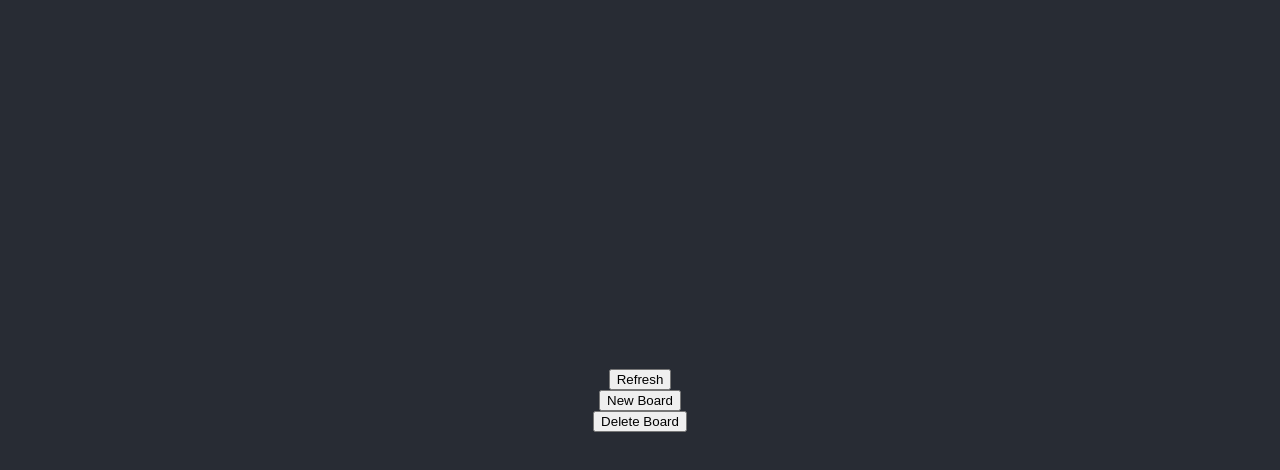
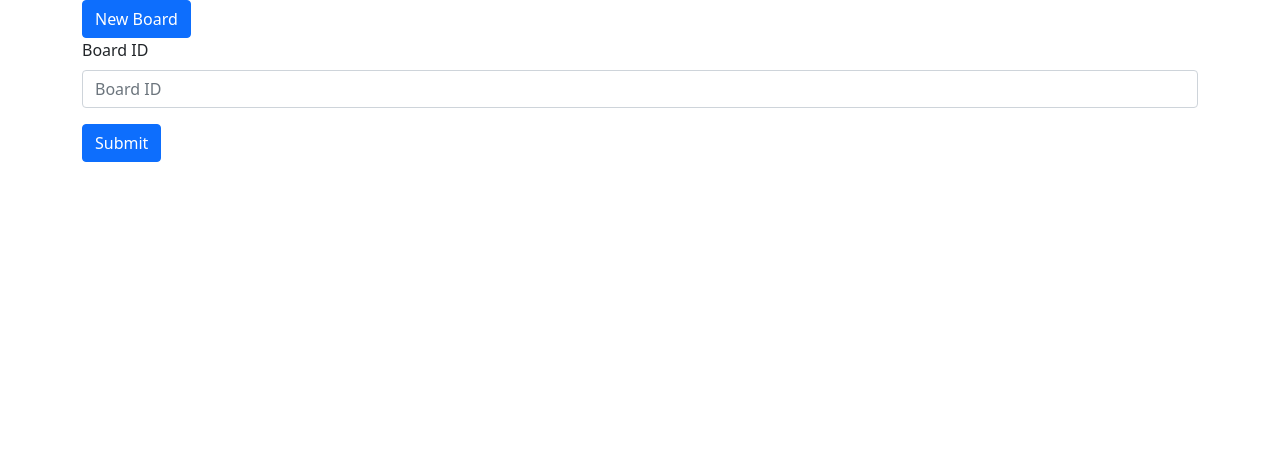
Before and after one commit to jldoorn/instantshare, a React (Create React App) app in the folder frontend/instantshare/: page / in a window 1280 px wide. Shown: the top 470 px of the page. Built offline with nearby package versions, Linux system fonts and the light colour scheme.

Commit message:
Upload, refresh, delete with real files working

```diff
--- a/frontend/instantshare/package.json
+++ b/frontend/instantshare/package.json
@@ -7,8 +7,10 @@
     "@testing-library/react": "^13.2.0",
     "@testing-library/user-event": "^13.5.0",
     "axios": "^0.27.2",
+    "bootstrap": "^5.1.3",
     "file-selector": "^0.6.0",
     "react": "^18.1.0",
+    "react-bootstrap": "^2.4.0",
     "react-dom": "^18.1.0",
     "react-dropzone": "^14.2.1",
     "react-scripts": "5.0.1",
--- a/frontend/instantshare/src/App.js
+++ b/frontend/instantshare/src/App.js
@@ -1,20 +1,20 @@
 import logo from './logo.svg';
-import './App.css';
+// import './App.css';
 import File from './components/File';
 import Dashboard from './components/Dashboard';
 import { Component } from 'react';
 import axios from 'axios';
 import Api from './Api';
+import { Button, Container, Form, InputGroup } from 'react-bootstrap';
+
 
 class App extends Component{
   constructor(props) {
     super(props);
     this.state = {
       board: null,
-      files: []
     };
     this.onNewBoard = this.onNewBoard.bind(this);
-    this.onRefresh = this.onRefresh.bind(this);
     this.onDeleteBoard = this.onDeleteBoard.bind(this);
   }
 
@@ -25,12 +25,7 @@ class App extends Component{
     });
   };
 
-  onRefresh() {
-    Api.get(`/board/${this.state.board.id}/files`).then((res) => {
-      this.setState({files: res.data})
-    })
 
-  }
   onDeleteBoard() {
     Api.delete(`/board/${this.state.board.id}`).then((res)=> {
       this.setState({board: null, files: []})
@@ -40,13 +35,22 @@ class App extends Component{
   render() {
     return (
     <div className="App">
-      <header className="App-header">
-
-        <button onClick={this.onRefresh}>Refresh</button>
-        <button onClick={this.onNewBoard}>New Board</button>
-        <button onClick={this.onDeleteBoard}>Delete Board</button>
-        {this.state.board && <Dashboard boardname={this.state.board.name} boardid={this.state.board.id} files={this.state.files}/> }
-      </header>
+      <Container>
+        {!this.state.board && <Button variant="primary" onClick={this.onNewBoard}>New Board</Button>}
+        {!this.state.board &&
+          <Form>
+          <Form.Group className="mb-3" controlId="formBoardID">
+            <Form.Label>Board ID</Form.Label>
+            <Form.Control type="text" placeholder="Board ID" />
+          </Form.Group>
+          <Button variant="primary" type="submit">
+            Submit
+          </Button>
+        </Form>
+        }
+        {this.state.board && <Button variant="primary" onClick={this.onDeleteBoard}>Delete Board</Button>}
+        {this.state.board && <Dashboard obj={this.state.board} files={this.state.files}/> }
+      </Container>
 
     </div>
   );
--- a/frontend/instantshare/src/components/Dashboard.js
+++ b/frontend/instantshare/src/components/Dashboard.js
@@ -1,21 +1,58 @@
 import React from "react";
+import { Col, Row, Container, Button } from "react-bootstrap";
+import Api from "../Api";
 import File from "./File";
 import Uploader from "./Uploader"
 class Dashboard extends React.Component {
 constructor(props) {
         super(props);
+        this.state = {
+            files: [
+                // {id: '1', name: 'test1'},
+                // {id: '2', name: 'test2'},
+                // {id: '3', name: 'test3'},
+              ]
+        }
+
+        this.deleteFile = this.deleteFile.bind(this)
+        this.onRefresh = this.onRefresh.bind(this)
     }
+
+    onRefresh() {
+        Api.get(`/board/${this.props.obj.id}/files`).then((res) => {
+          this.setState({files: res.data})
+        })
+
+      }
+
+    deleteFile(id) {
+        Api.delete(`/board/${this.props.obj.id}/files/${id}`)
+            .then((res) => {
+                const newFiles = this.state.files.filter(obj => obj.id !== id)
+
+                this.setState({
+                    files: newFiles
+                })
+            })
+    }
+
     render() {
         return (
-            <div>
+            <Container>
+                <Button variant="secondary" onClick={this.onRefresh}>Refresh</Button>
+                <h1>{this.props.obj.name}</h1>
+                <p>Link: {window.location.href}board/{this.props.obj.id}</p>
+                <Container>
+                    <Uploader boardid={this.props.obj.id}></Uploader>
+                </Container>
+                <Row xs={1} md={2} lg={3} className="g-4">
+                {this.state.files.map((file) => {
+                    return <Col><File key={file.id} onDelete={this.deleteFile} obj={file} boardid={this.props.obj.id}></File></Col>
+                })}
+                </Row>
 
-                <h1>This is a Dashboard Component</h1>
-                <p>{this.props.boardname} {this.props.boardid}</p>
-                {this.props.files.map((file) => {
-                    return <File key={file.id} obj={file} boardid={this.props.boardid}></File>
-                })}
-                <Uploader boardid={this.props.boardid}></Uploader>
-            </div>
+
+            </Container>
         );
     }
 }
--- a/frontend/instantshare/src/components/File.js
+++ b/frontend/instantshare/src/components/File.js
@@ -1,18 +1,28 @@
 import React from "react";
+import { Button, Card, CloseButton } from "react-bootstrap";
+import Api from "../Api";
 
 class File extends React.Component {
 
     constructor(props) {
         super(props);
+        this.deleteFile = this.deleteFile.bind(this)
+    }
+    deleteFile() {
+        this.props.onDelete(this.props.obj.id)
     }
     render() {
         return (
-            <div>
-                <h2>File</h2>
-                <p>{this.props.obj.name}</p>
-                <p>{this.props.obj.id}</p>
-                <a href={`http://localhost:5000/board/${this.props.boardid}/files/${this.props.obj.id}`}>Download</a>
-            </div>
+            <Card>
+                <Card.Header>
+                    <CloseButton onClick={this.deleteFile}/>
+                </Card.Header>
+                <Card.Body>
+                    <Card.Title>File</Card.Title>
+                    <Card.Text>{this.props.obj.name} {this.props.obj.id}</Card.Text>
+                    <Button variant="primary" href={`http://localhost:5000/board/${this.props.boardid}/files/${this.props.obj.id}`}>Download</Button>
+                </Card.Body>
+            </Card>
         );
     }
 }
--- a/frontend/instantshare/src/index.js
+++ b/frontend/instantshare/src/index.js
@@ -1,8 +1,10 @@
 import React from 'react';
 import ReactDOM from 'react-dom/client';
-import './index.css';
+// import './index.css';
+import 'bootstrap/dist/css/bootstrap.min.css';
 import App from './App';
 import reportWebVitals from './reportWebVitals';
+
 
 const root = ReactDOM.createRoot(document.getElementById('root'));
 root.render(
```
Also changed, not shown: 1 other file (tests, documents, lock files or other folders).
